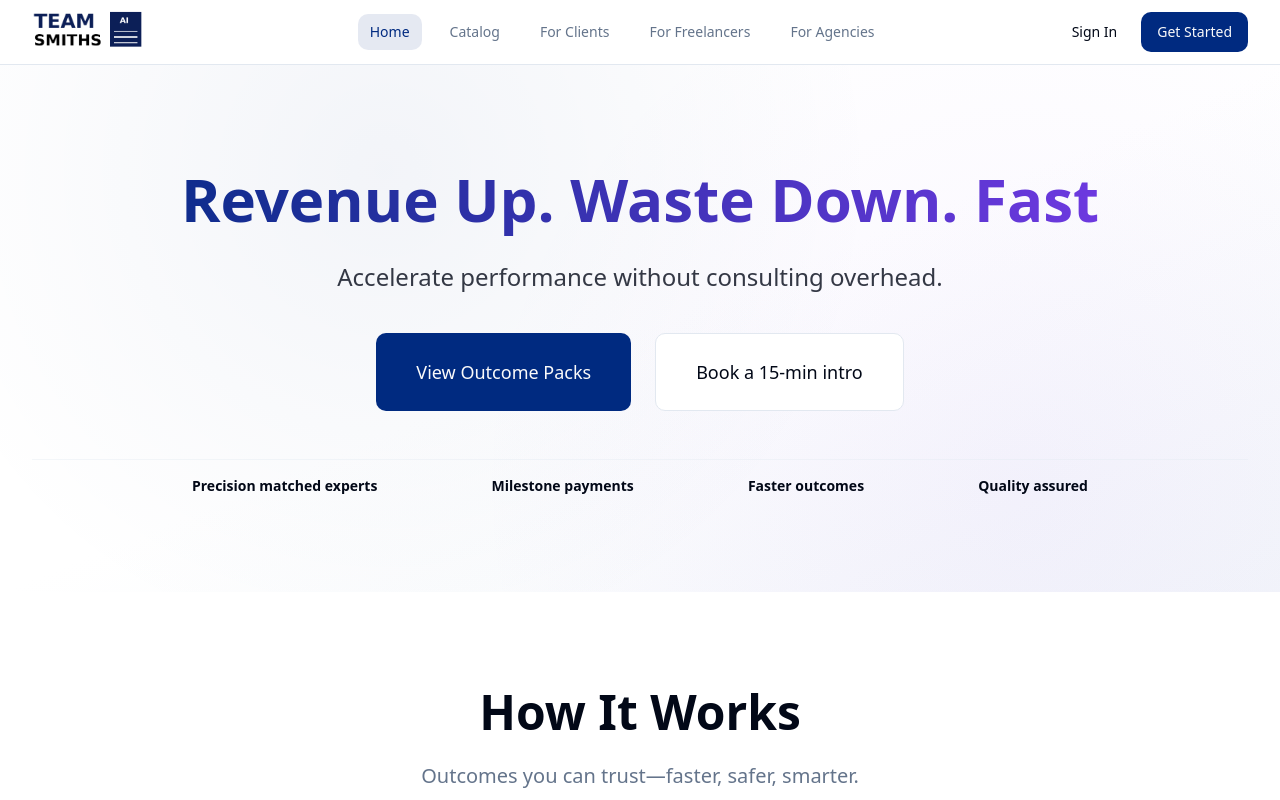
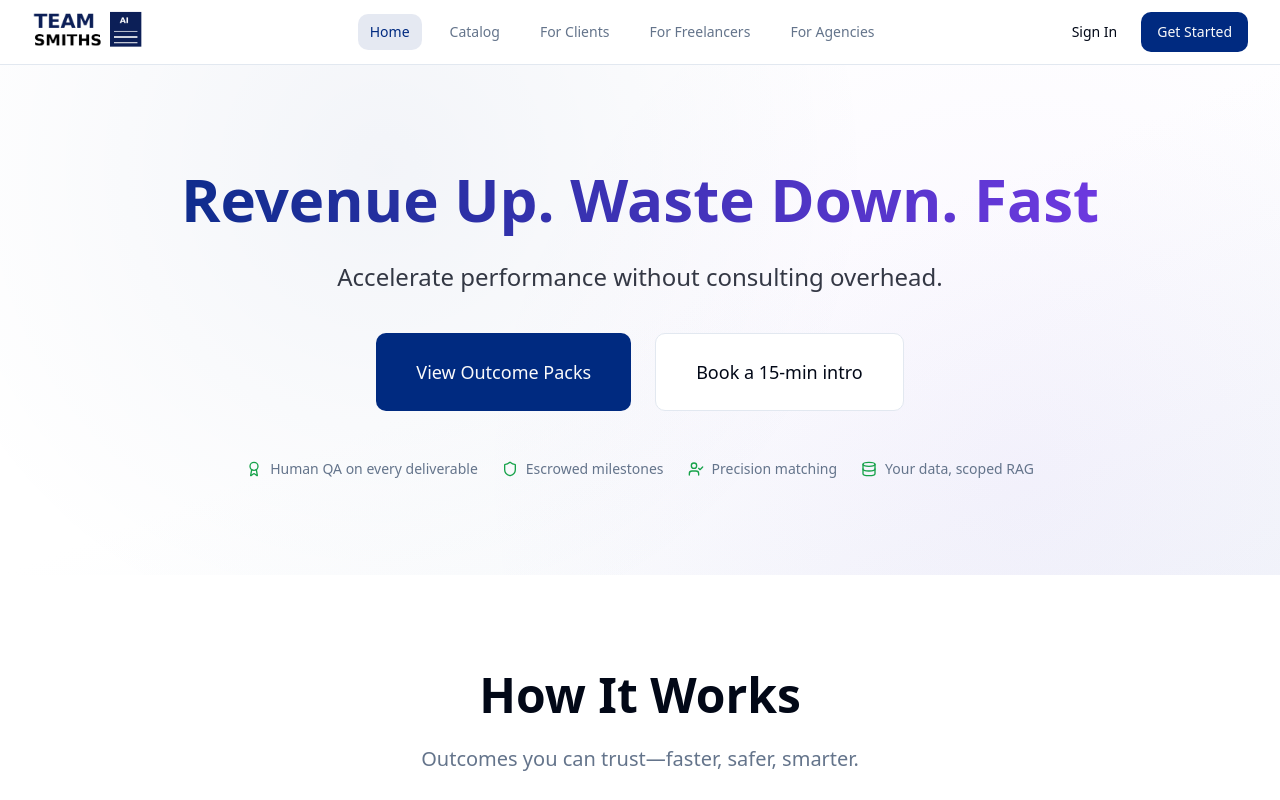
Before and after one commit to segunosu/teamsmiths-ai-deputees, a React (Vite) app: page / in a window 1280 px wide. Shown: the top 800 px of the page. Built offline with nearby package versions, Linux system fonts and the light colour scheme.

Commit message:
Reverted to commit 009fc9e0c39bd16b0a5aaeef61ec901249d1f848

```diff
--- a/src/pages/Home.tsx
+++ b/src/pages/Home.tsx
@@ -85,12 +85,22 @@ const Home = () => {
             </div>
 
             {/* Trust Strip */}
-            <div className="border-t border-border/40 mt-6 pt-4">
-              <div className="grid grid-cols-2 md:flex md:justify-between gap-4 text-sm font-semibold text-foreground max-w-4xl mx-auto">
-                <span className="text-center md:text-left">Precision matched experts</span>
-                <span className="text-center md:text-left">Milestone payments</span>
-                <span className="text-center md:text-left">Faster outcomes</span>
-                <span className="text-center md:text-left">Quality assured</span>
+            <div className="flex flex-wrap justify-center gap-6 text-sm text-muted-foreground max-w-4xl mx-auto">
+              <div className="flex items-center gap-2">
+                <Award className="h-4 w-4 text-success" />
+                <span>Human QA on every deliverable</span>
+              </div>
+              <div className="flex items-center gap-2">
+                <Shield className="h-4 w-4 text-success" />
+                <span>Escrowed milestones</span>
+              </div>
+              <div className="flex items-center gap-2">
+                <UserCheck className="h-4 w-4 text-success" />
+                <span>Precision matching</span>
+              </div>
+              <div className="flex items-center gap-2">
+                <Database className="h-4 w-4 text-success" />
+                <span>Your data, scoped RAG</span>
               </div>
             </div>
           </div>
```
